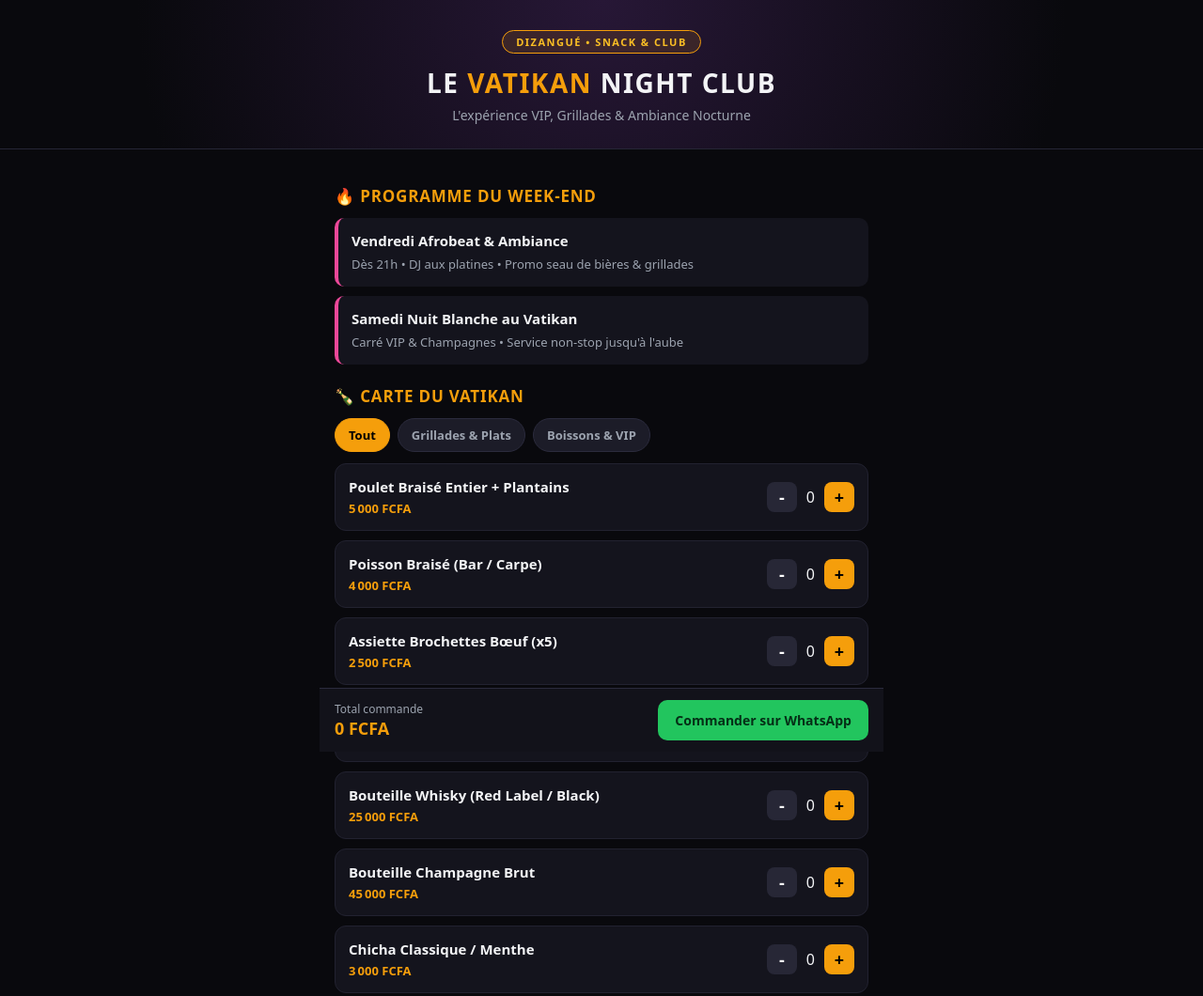
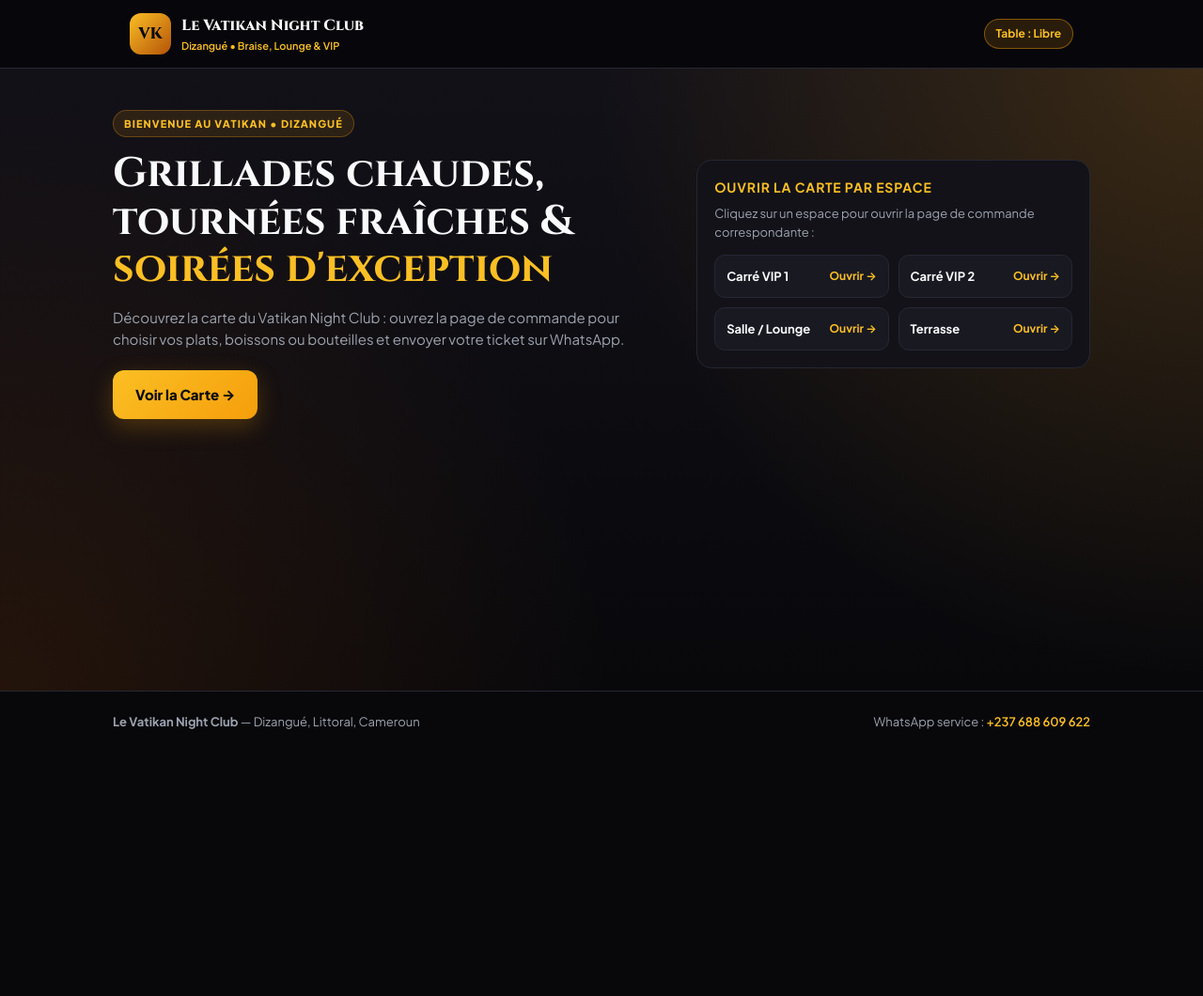
Before and after one commit to nbay20352-rgb/vatikan-club, a plain HTML site: page index.html in a window 1280 px wide. Shown: the top 1060 px of the page at 94% size. After the commit the page ends 800 px from the top, so only its background shows below. Drawn offline with Linux system fonts and the light colour scheme.

Commit message:
Update index.html

```diff
--- a/index.html
+++ b/index.html
@@ -4,273 +4,298 @@
   <meta charset="UTF-8" />
   <meta name="viewport" content="width=device-width, initial-scale=1.0" />
   <title>Le Vatikan Night Club — Dizangué</title>
+  <link rel="preconnect" href="https://fonts.googleapis.com">
+  <link rel="preconnect" href="https://fonts.gstatic.com" crossorigin>
+  <link href="https://fonts.googleapis.com/css2?family=Cinzel:wght@700;800&family=Plus+Jakarta+Sans:wght@400;500;600;700;800&display=swap" rel="stylesheet">
   <style>
     :root {
-      --bg: #09090d;
-      --card: #14141d;
+      --bg: #08080b;
+      --surface: #121218;
+      --surface-2: #191922;
+      --border: #272734;
       --gold: #f59e0b;
-      --gold-light: #fbbf24;
-      --neon: #ec4899;
-      --text: #f3f4f6;
+      --gold-2: #fbbf24;
+      --text: #f9fafb;
       --muted: #9ca3af;
     }
-    * { box-sizing: border-box; margin: 0; padding: 0; font-family: system-ui, -apple-system, sans-serif; }
-    body { background: var(--bg); color: var(--text); padding-bottom: 95px; }
 
-    /* Hero */
+    * {
+      box-sizing: border-box;
+      margin: 0;
+      padding: 0;
+    }
+
+    body {
+      font-family: 'Plus Jakarta Sans', system-ui, -apple-system, sans-serif;
+      background: var(--bg);
+      color: var(--text);
+      line-height: 1.55;
+      min-height: 100vh;
+      display: flex;
+      flex-direction: column;
+    }
+
     header {
-      background: radial-gradient(circle at top, #271736 0%, #09090d 75%);
-      padding: 32px 18px 26px;
-      text-align: center;
-      border-bottom: 1px solid #262636;
+      background: rgba(8, 8, 11, 0.94);
+      border-bottom: 1px solid var(--border);
     }
-    .badge {
+
+    .nav-wrap {
+      max-width: 1040px;
+      margin: 0 auto;
+      padding: 14px 18px;
+      display: flex;
+      align-items: center;
+      justify-content: space-between;
+      gap: 12px;
+      flex-wrap: wrap;
+    }
+
+    .brand {
+      display: flex;
+      align-items: center;
+      gap: 11px;
+      text-decoration: none;
+      color: inherit;
+    }
+
+    .logo-mark {
+      width: 44px;
+      height: 44px;
+      border-radius: 12px;
+      background: linear-gradient(135deg, var(--gold-2), #b45309);
+      color: #09090c;
+      font-family: 'Cinzel', serif;
+      font-weight: 800;
+      font-size: 17px;
+      display: flex;
+      align-items: center;
+      justify-content: center;
+      flex-shrink: 0;
+    }
+
+    .brand-name {
+      font-family: 'Cinzel', serif;
+      font-size: 16px;
+      font-weight: 800;
+    }
+
+    .brand-motto {
+      font-size: 11px;
+      color: var(--gold-2);
+      font-weight: 600;
+    }
+
+    .table-badge {
+      background: rgba(245, 158, 11, 0.14);
+      border: 1px solid rgba(245, 158, 11, 0.45);
+      color: var(--gold-2);
+      padding: 6px 12px;
+      border-radius: 999px;
+      font-size: 12px;
+      font-weight: 700;
+    }
+
+    .hero {
+      flex: 1;
+      background:
+        radial-gradient(circle at top right, rgba(245, 158, 11, 0.18), transparent 45%),
+        radial-gradient(circle at bottom left, rgba(180, 83, 9, 0.16), transparent 45%),
+        linear-gradient(180deg, #121118 0%, #08080b 100%);
+      padding: 44px 18px;
+    }
+
+    .hero-inner {
+      max-width: 1040px;
+      margin: 0 auto;
+      display: grid;
+      grid-template-columns: 1.35fr 0.95fr;
+      gap: 26px;
+      align-items: center;
+    }
+
+    @media (max-width: 820px) {
+      .hero-inner {
+        grid-template-columns: 1fr;
+      }
+    }
+
+    .kicker {
       display: inline-block;
+      font-size: 11px;
+      font-weight: 800;
+      text-transform: uppercase;
+      letter-spacing: 0.1em;
+      color: var(--gold-2);
       background: rgba(245, 158, 11, 0.12);
-      color: var(--gold-light);
-      border: 1px solid var(--gold);
-      padding: 4px 14px;
-      border-radius: 20px;
-      font-size: 11px;
+      border: 1px solid rgba(245, 158, 11, 0.3);
+      padding: 5px 11px;
+      border-radius: 999px;
+      margin-bottom: 14px;
+    }
+
+    .hero h1 {
+      font-family: 'Cinzel', serif;
+      font-size: clamp(28px, 5vw, 44px);
+      line-height: 1.15;
+      margin-bottom: 14px;
+    }
+
+    .hero h1 span {
+      color: var(--gold-2);
+    }
+
+    .hero p {
+      color: var(--muted);
+      font-size: 15px;
+      max-width: 560px;
+      margin-bottom: 22px;
+    }
+
+    .btn-open-menu {
+      background: linear-gradient(135deg, var(--gold-2), var(--gold));
+      color: #09090c;
+      text-decoration: none;
+      font-weight: 800;
+      font-size: 15px;
+      padding: 14px 24px;
+      border-radius: 12px;
+      display: inline-flex;
+      align-items: center;
+      gap: 8px;
+      box-shadow: 0 8px 24px rgba(245, 158, 11, 0.25);
+    }
+
+    .zones-box {
+      background: var(--surface);
+      border: 1px solid var(--border);
+      border-radius: 16px;
+      padding: 18px;
+    }
+
+    .zones-box h2 {
+      font-size: 14px;
+      text-transform: uppercase;
+      letter-spacing: 0.06em;
+      color: var(--gold-2);
+      margin-bottom: 6px;
+    }
+
+    .zones-box p {
+      font-size: 13px;
+      color: var(--muted);
+      margin-bottom: 14px;
+    }
+
+    .zone-links {
+      display: grid;
+      grid-template-columns: 1fr 1fr;
+      gap: 10px;
+    }
+
+    .zone-link {
+      background: var(--surface-2);
+      border: 1px solid var(--border);
+      border-radius: 11px;
+      padding: 12px;
+      text-decoration: none;
+      color: var(--text);
+      font-size: 13px;
       font-weight: 700;
-      letter-spacing: 1.5px;
-      margin-bottom: 12px;
-    }
-    h1 { font-size: 28px; text-transform: uppercase; letter-spacing: 1.5px; font-weight: 900; }
-    h1 span { color: var(--gold); }
-    header p { color: var(--muted); font-size: 14px; margin-top: 6px; }
-
-    .container { max-width: 600px; margin: 0 auto; padding: 16px; }
-    h2 { font-size: 17px; margin: 22px 0 12px; color: var(--gold); text-transform: uppercase; letter-spacing: 0.8px; }
-
-    /* Soirées */
-    .event-card {
-      background: var(--card);
-      border-left: 4px solid var(--neon);
-      padding: 14px;
-      border-radius: 10px;
-      margin-bottom: 10px;
-    }
-    .event-card strong { display: block; font-size: 15px; margin-bottom: 3px; }
-    .event-card span { font-size: 13px; color: var(--muted); }
-
-    /* Onglets catégories */
-    .tabs { display: flex; gap: 8px; margin-bottom: 12px; overflow-x: auto; }
-    .tab-btn {
-      background: #1c1c28; color: var(--muted);
-      border: 1px solid #2b2b3d; padding: 8px 14px;
-      border-radius: 20px; font-size: 13px; font-weight: 600; cursor: pointer;
-    }
-    .tab-btn.active { background: var(--gold); color: #000; border-color: var(--gold); }
-
-    /* Menu */
-    .menu-item {
-      background: var(--card);
-      padding: 14px;
-      border-radius: 12px;
       display: flex;
       justify-content: space-between;
       align-items: center;
-      margin-bottom: 10px;
-      border: 1px solid #222230;
-    }
-    .item-info h3 { font-size: 15px; margin-bottom: 4px; }
-    .item-info p { font-size: 13px; color: var(--gold); font-weight: 700; }
-
-    .qty-controls { display: flex; align-items: center; gap: 10px; }
-    .btn-qty {
-      width: 32px; height: 32px;
-      border-radius: 8px; border: none;
-      background: #272736; color: #fff;
-      font-size: 18px; font-weight: bold; cursor: pointer;
-    }
-    .btn-qty.add { background: var(--gold); color: #000; }
-
-    /* Formulaire table & client */
-    .order-box {
-      background: var(--card);
-      padding: 16px;
-      border-radius: 12px;
-      margin-top: 22px;
-      border: 1px solid #2b2b3d;
-    }
-    label { display: block; font-size: 13px; color: var(--muted); margin-bottom: 6px; margin-top: 12px; }
-    input, select {
-      width: 100%; padding: 12px;
-      border-radius: 8px; border: 1px solid #323246;
-      background: #0d0d14; color: #fff; font-size: 15px;
+      transition: border-color 0.2s, transform 0.2s;
     }
 
-    /* Barre fixe en bas */
-    .bottom-bar {
-      position: fixed; bottom: 0; left: 0; right: 0;
-      background: #12121a; border-top: 1px solid #2b2b3d;
-      padding: 12px 16px;
-      display: flex; justify-content: space-between; align-items: center;
-      max-width: 600px; margin: 0 auto;
+    .zone-link:hover {
+      border-color: var(--gold);
+      transform: translateY(-1px);
     }
-    .total-text { font-size: 12px; color: var(--muted); }
-    .total-amount { font-size: 18px; font-weight: 800; color: var(--gold); }
-    .btn-whatsapp {
-      background: #22c55e; color: #052e16;
-      border: none; padding: 12px 18px;
-      border-radius: 10px; font-weight: 800;
-      font-size: 14px; cursor: pointer;
+
+    .zone-link span {
+      color: var(--gold-2);
+      font-size: 12px;
+    }
+
+    footer {
+      background: #08080b;
+      border-top: 1px solid var(--border);
+      padding: 22px 18px;
+    }
+
+    .footer-inner {
+      max-width: 1040px;
+      margin: 0 auto;
+      display: flex;
+      flex-wrap: wrap;
+      justify-content: space-between;
+      gap: 14px;
+      font-size: 13px;
+      color: var(--muted);
+    }
+
+    .footer-inner a {
+      color: var(--gold-2);
+      text-decoration: none;
+      font-weight: 600;
     }
   </style>
 </head>
 <body>
 
   <header>
-    <div class="badge">DIZANGUÉ • SNACK & CLUB</div>
-    <h1>LE <span>VATIKAN</span> NIGHT CLUB</h1>
-    <p>L'expérience VIP, Grillades & Ambiance Nocturne</p>
+    <div class="nav-wrap">
+      <a href="index.html" class="brand">
+        <div class="logo-mark">VK</div>
+        <div>
+          <div class="brand-name">Le Vatikan Night Club</div>
+          <div class="brand-motto">Dizangué • Braise, Lounge & VIP</div>
+        </div>
+      </a>
+      <span class="table-badge" id="header-table">Table : Libre</span>
+    </div>
   </header>
 
-  <div class="container">
-    <h2>🔥 Programme du Week-end</h2>
-    <div class="event-card">
-      <strong>Vendredi Afrobeat & Ambiance</strong>
-      <span>Dès 21h • DJ aux platines • Promo seau de bières & grillades</span>
+  <section class="hero">
+    <div class="hero-inner">
+      <div>
+        <span class="kicker">Bienvenue au Vatikan • Dizangué</span>
+        <h1>Grillades chaudes, tournées fraîches & <span>soirées d'exception</span></h1>
+        <p>
+          Découvrez la carte du Vatikan Night Club : ouvrez la page de commande pour choisir vos plats, boissons ou bouteilles et envoyer votre ticket sur WhatsApp.
+        </p>
+        <a href="menu.html" class="btn-open-menu" id="go-menu-btn">Voir la Carte →</a>
+      </div>
+
+      <div class="zones-box">
+        <h2>Ouvrir la carte par espace</h2>
+        <p>Cliquez sur un espace pour ouvrir la page de commande correspondante :</p>
+        <div class="zone-links">
+          <a href="menu.html?table=VIP-01" class="zone-link">Carré VIP 1 <span>Ouvrir →</span></a>
+          <a href="menu.html?table=VIP-02" class="zone-link">Carré VIP 2 <span>Ouvrir →</span></a>
+          <a href="menu.html?table=Salle-01" class="zone-link">Salle / Lounge <span>Ouvrir →</span></a>
+          <a href="menu.html?table=Terrasse-01" class="zone-link">Terrasse <span>Ouvrir →</span></a>
+        </div>
+      </div>
     </div>
-    <div class="event-card">
-      <strong>Samedi Nuit Blanche au Vatikan</strong>
-      <span>Carré VIP & Champagnes • Service non-stop jusqu'à l'aube</span>
+  </section>
+
+  <footer>
+    <div class="footer-inner">
+      <div><strong>Le Vatikan Night Club</strong> — Dizangué, Littoral, Cameroun</div>
+      <div>WhatsApp service : <a href="https://wa.me/237688609622" target="_blank" rel="noopener">+237 688 609 622</a></div>
     </div>
-
-    <h2>🍾 Carte du Vatikan</h2>
-    <div class="tabs">
-      <button class="tab-btn active" onclick="filterMenu('all', this)">Tout</button>
-      <button class="tab-btn" onclick="filterMenu('snack', this)">Grillades & Plats</button>
-      <button class="tab-btn" onclick="filterMenu('drink', this)">Boissons & VIP</button>
-    </div>
-    <div id="menu-list"></div>
-
-    <div class="order-box">
-      <h2 style="margin-top:0;">📍 Identification Table / VIP</h2>
-      <label for="zone">Votre emplacement</label>
-      <select id="zone">
-        <option value="Carré VIP 1">Carré VIP 1</option>
-        <option value="Carré VIP 2">Carré VIP 2</option>
-        <option value="Carré VIP 3">Carré VIP 3</option>
-        <option value="Salle - Table 1">Salle - Table 1</option>
-        <option value="Salle - Table 2">Salle - Table 2</option>
-        <option value="Terrasse">Terrasse</option>
-        <option value="Comptoir">Comptoir</option>
-        <option value="Réservation Table (Avant soirée)">Réservation Table (Avant soirée)</option>
-      </select>
-
-      <label for="clientName">Votre Prénom ou Surnom</label>
-      <input type="text" id="clientName" placeholder="Ex: Junior, Tonton Paul..." />
-
-      <label for="payment">Mode de règlement</label>
-      <select id="payment">
-        <option value="Espèces sur place">Espèces sur place</option>
-        <option value="MTN MoMo">MTN MoMo</option>
-        <option value="Orange Money">Orange Money</option>
-      </select>
-    </div>
-  </div>
-
-  <div class="bottom-bar">
-    <div>
-      <div class="total-text">Total commande</div>
-      <div class="total-amount" id="total">0 FCFA</div>
-    </div>
-    <button class="btn-whatsapp" onclick="sendWhatsApp()">Commander sur WhatsApp</button>
-  </div>
+  </footer>
 
   <script>
-    const WHATSAPP_NUMBER = "237688609622";
+    const params = new URLSearchParams(window.location.search);
+    const qrTable = (params.get("table") || "").trim();
 
-    const menu = [
-      { id: 1, cat: "snack", name: "Poulet Braisé Entier + Plantains", price: 5000 },
-      { id: 2, cat: "snack", name: "Poisson Braisé (Bar / Carpe)", price: 4000 },
-      { id: 3, cat: "snack", name: "Assiette Brochettes Bœuf (x5)", price: 2500 },
-      { id: 4, cat: "drink", name: "Seau de 5 Bières (65cl)", price: 4500 },
-      { id: 5, cat: "drink", name: "Bouteille Whisky (Red Label / Black)", price: 25000 },
-      { id: 6, cat: "drink", name: "Bouteille Champagne Brut", price: 45000 },
-      { id: 7, cat: "drink", name: "Chicha Classique / Menthe", price: 3000 }
-    ];
-
-    const cart = {};
-    let currentFilter = "all";
-
-    // Détection automatique si le QR Code contient ?table=VIP-01
-    const params = new URLSearchParams(window.location.search);
-    const tableParam = params.get("table");
-    if (tableParam) {
-      const zoneSelect = document.getElementById("zone");
-      const opt = document.createElement("option");
-      opt.value = tableParam;
-      opt.textContent = tableParam + " (Détectée via QR)";
-      opt.selected = true;
-      zoneSelect.prepend(opt);
+    if (qrTable) {
+      document.getElementById("header-table").textContent = `Table : ${qrTable}`;
+      document.getElementById("go-menu-btn").href = `menu.html?table=${encodeURIComponent(qrTable)}`;
     }
-
-    function filterMenu(cat, btn) {
-      currentFilter = cat;
-      document.querySelectorAll(".tab-btn").forEach(b => b.classList.remove("active"));
-      btn.classList.add("active");
-      renderMenu();
-    }
-
-    function renderMenu() {
-      const list = document.getElementById("menu-list");
-      const filtered = currentFilter === "all" ? menu : menu.filter(m => m.cat === currentFilter);
-      list.innerHTML = filtered.map(item => `
-        <div class="menu-item">
-          <div class="item-info">
-            <h3>${item.name}</h3>
-            <p>${item.price.toLocaleString("fr-FR")} FCFA</p>
-          </div>
-          <div class="qty-controls">
-            <button class="btn-qty" onclick="updateQty(${item.id}, -1)">-</button>
-            <span>${cart[item.id] || 0}</span>
-            <button class="btn-qty add" onclick="updateQty(${item.id}, 1)">+</button>
-          </div>
-        </div>
-      `).join("");
-      updateTotal();
-    }
-
-    function updateQty(id, delta) {
-      cart[id] = Math.max(0, (cart[id] || 0) + delta);
-      renderMenu();
-    }
-
-    function updateTotal() {
-      const total = menu.reduce((sum, item) => sum + (cart[item.id] || 0) * item.price, 0);
-      document.getElementById("total").textContent = total.toLocaleString("fr-FR") + " FCFA";
-    }
-
-    function sendWhatsApp() {
-      const items = menu.filter(item => cart[item.id] > 0);
-      if (items.length === 0) {
-        alert("Sélectionne au moins un article avant de valider.");
-        return;
-      }
-      const zone = document.getElementById("zone").value;
-      const name = document.getElementById("clientName").value.trim() || "Client";
-      const payment = document.getElementById("payment").value;
-      const total = items.reduce((sum, item) => sum + cart[item.id] * item.price, 0);
-      const orderId = "VTK-" + Math.floor(100 + Math.random() * 900);
-
-      let msg = `*COMMANDE #${orderId} — LE VATIKAN NIGHT CLUB*\n`;
-      msg += `📍 *Repère :* ${zone}\n`;
-      msg += `👤 *Client :* ${name}\n`;
-      msg += `💳 *Règlement :* ${payment}\n\n`;
-      msg += `*Détails :*\n`;
-      items.forEach(i => {
-        msg += `- ${cart[i.id]}x ${i.name} (${(cart[i.id] * i.price).toLocaleString("fr-FR")} F)\n`;
-      });
-      msg += `\n💰 *TOTAL : ${total.toLocaleString("fr-FR")} FCFA*`;
-
-      const url = `https://wa.me/${WHATSAPP_NUMBER}?text=${encodeURIComponent(msg)}`;
-      window.open(url, "_blank");
-    }
-
-    renderMenu();
   </script>
 </body>
 </html>
```
